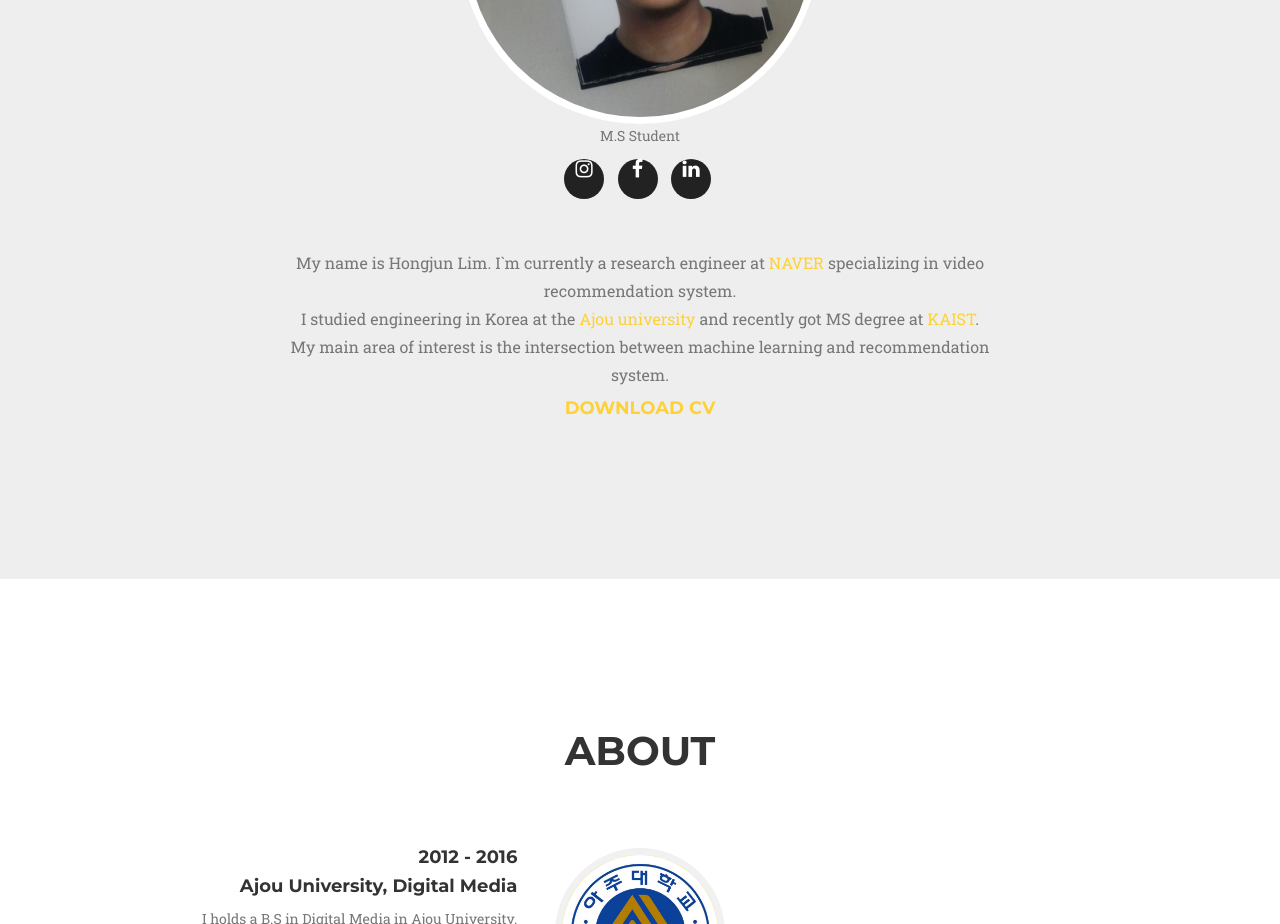
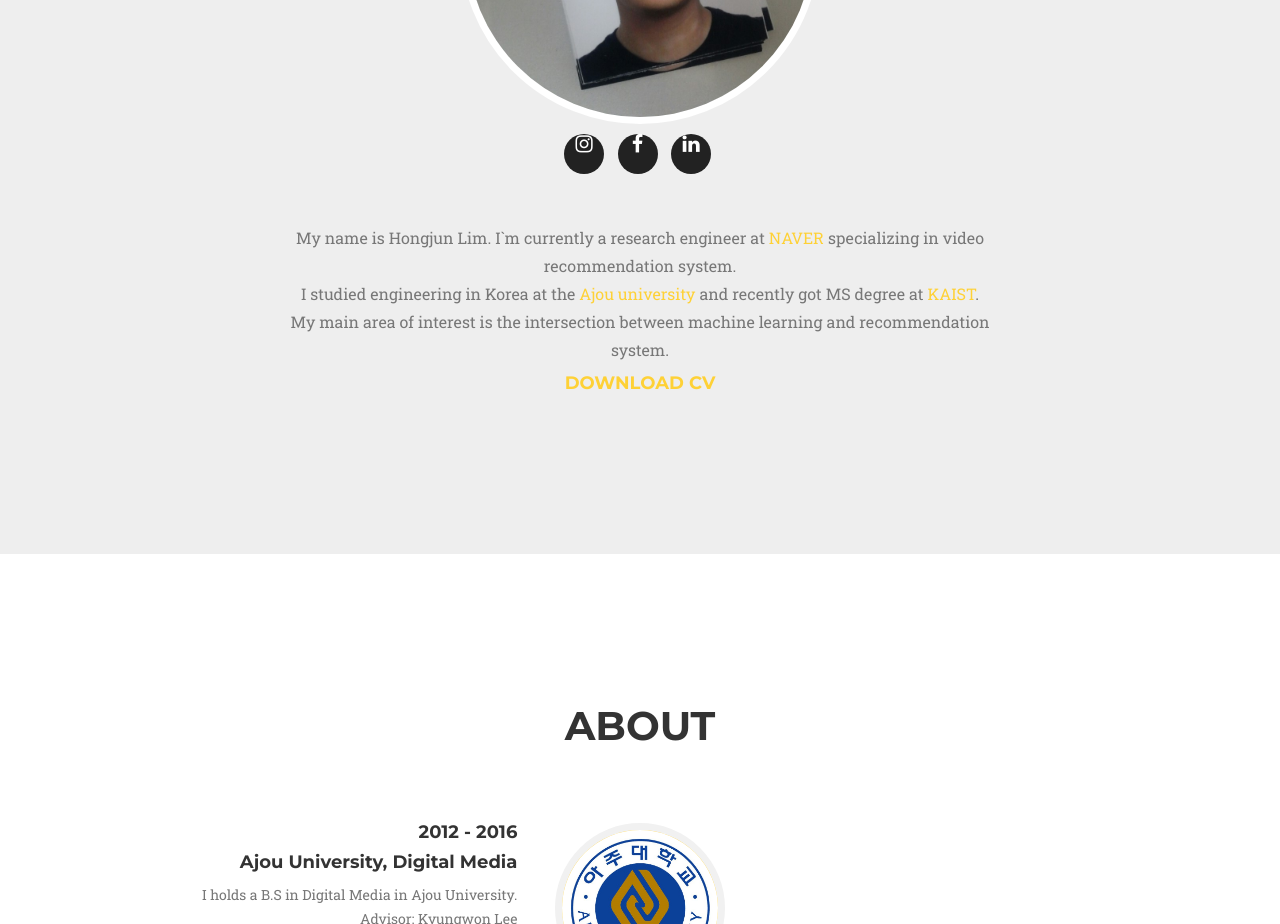
Before and after one commit to limhj159/limhj159.github.com, a website: page index.html in a window 1280 px wide. Shown: the part 1300-2224 px from the top of the page. Drawn offline with nearby package versions, Linux system fonts and the light colour scheme; a web font is replaced by a local one.

Commit message:
change profile

```diff
--- a/index.html
+++ b/index.html
@@ -123,7 +123,7 @@
                     <div class="team-member">
                         <img src="img/team/hong_img.jpg" class="img-responsive img-circle" alt="">
                         <!-- <h4>Hongjun Lim</h4> -->
-                        <p class="text-muted">M.S Student</p>
+                        <p class="text-muted"></p>
                         <ul class="list-inline social-buttons">
                             <li><a href="https://www.instagram.com/hong_10000/"><i class="fa fa-instagram"></i></a>
                             </li>
```
